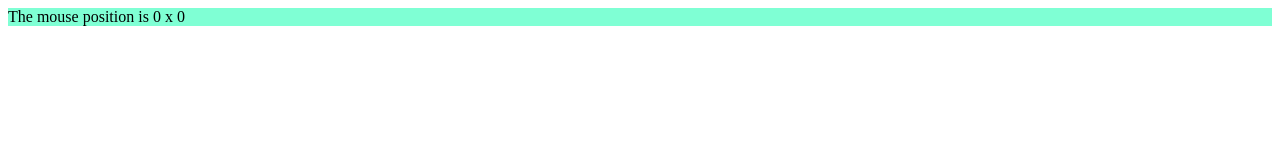
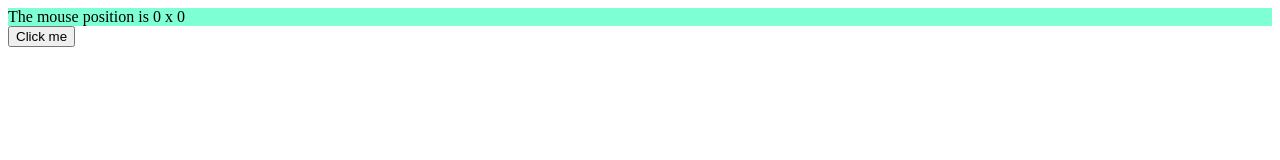
Before and after one commit to Lechros/study-svelte, a SvelteKit app: page /5 in a window 1280 px wide. Shown: the top 160 px of the page. Built offline with nearby package versions, Linux system fonts and the light colour scheme.

Commit message:
5: event modifiers

```diff
--- a/src/routes/5/+page.svelte
+++ b/src/routes/5/+page.svelte
@@ -1,10 +1,17 @@
 <script>
+	import { prevent_default } from "svelte/internal";
+
+
     let m = { x: 0, y: 0 };
 
     function handleMousemove(event) {
         m.x = event.clientX;
         m.y = event.clientY;
 
+    }
+
+    function handleClick() {
+        alert('no more alerts');
     }
 </script>
 
@@ -13,6 +20,24 @@
     The mouse position is {m.x} x {m.y}
 </div>
 
+<!--
+    handler modifiers
+
+    preventDefault: calls `event.preventDefault()`
+    stopPropagation: calls `event.stopPropagation()`
+    passive: improve scroll performance (auto added)
+    nonpassive: opposite of passive
+    capture: run during the capture phase instead of the bubbling phase
+    once: remove handler after first run
+    self: only trigger if event.target is element itself
+    trusted: trigger only when `event.isTrusted` is true
+
+    chaining is allowed
+-->
+<button on:click|once={handleClick}>
+    Click me
+</button>
+
 <style>
     div {
         width: 100%;
```
